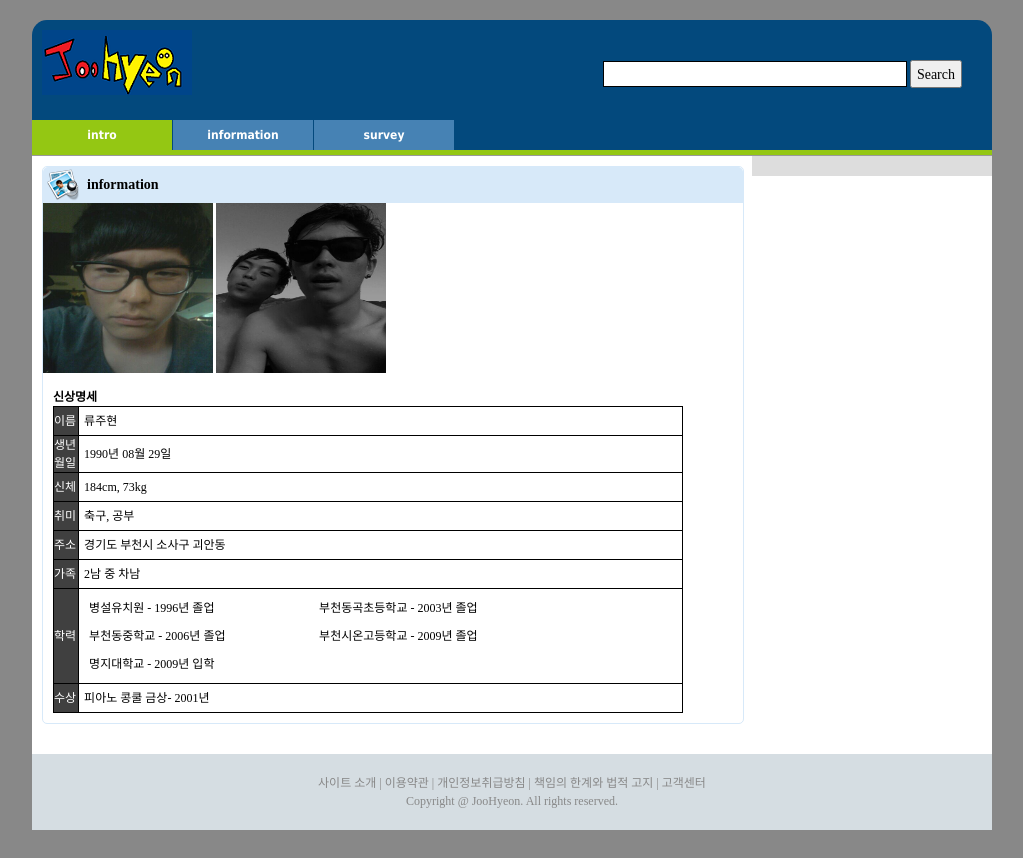
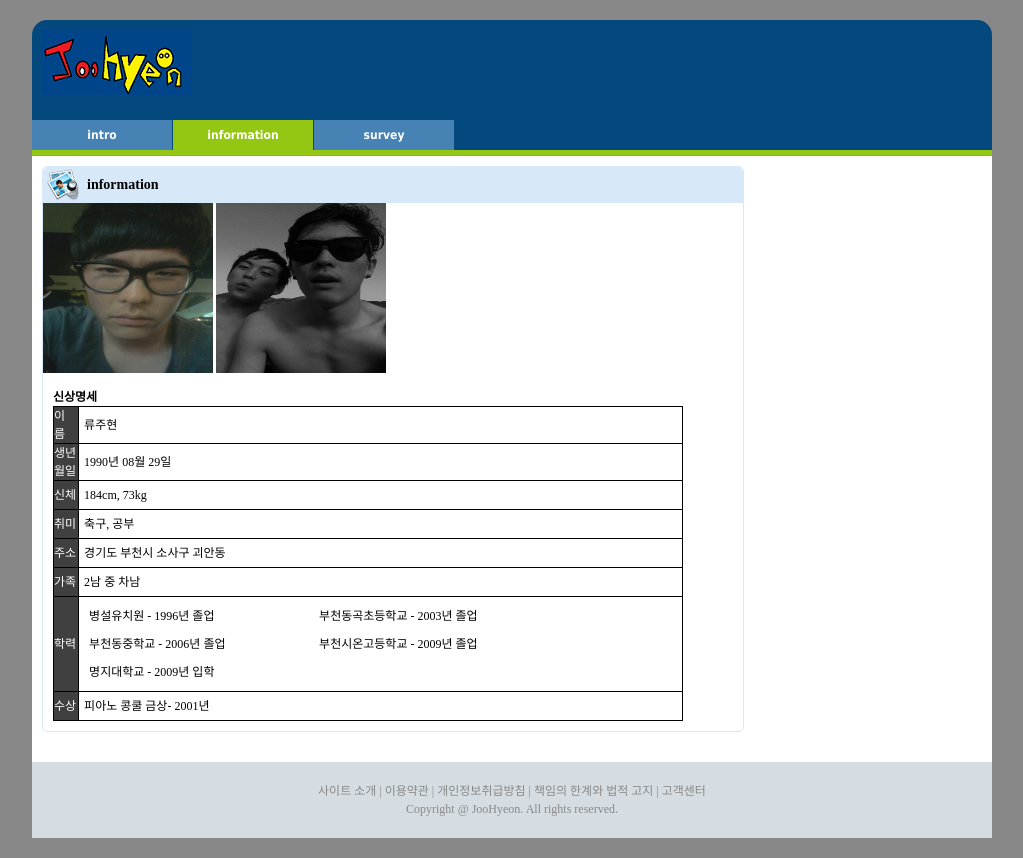
Before and after one commit to rjhz90/git_hw1, a plain HTML site: page index2.html in a window 1280 px wide. Shown: the whole page, without its empty margins (128-1151 px from the left). Drawn offline with Linux system fonts and the light colour scheme.

Commit message:
modify index2.html

```diff
--- a/index2.html
+++ b/index2.html
@@ -18,17 +18,13 @@
 					</a>
 				</div>
 				<div id="header_right">
-					<form action="#">
-						<input type="text" name="search" id="search">
-						<input type="submit" value="Search" id="search_button">
-					</form>
 				</div>
 			</div>
 
 			<div id="navbar">
 				<ul>
-					<li><a href="./index.html" class="selected">intro</a></li>
-					<li><a href="./index2.html">information</a></li>
+					<li><a href="./index.html">intro</a></li>
+					<li><a href="./index2.html" class="selected">information</a></li>
 					<li><a href="./index3.html">survey</a></li>
 				</ul>
 			</div>
@@ -46,7 +42,7 @@
 				<table border= "1">
 					<caption><b>신상명세</b></caption>
 					<tr>
-						<th>이름</th>
+						<th>이 름</th>
 						<td>류주현</td>
 					</tr>
 					<tr>
@@ -94,12 +90,7 @@
 			</div>
 		</div>
 		<div id="sub_content">
-			<div class="section" id="spot_ranking">
-			</div>
-			<div class="section" id="qanda">
 				<div class="list">
-
-					</div>
 				</div>
 			</div>
 		</div>
```
